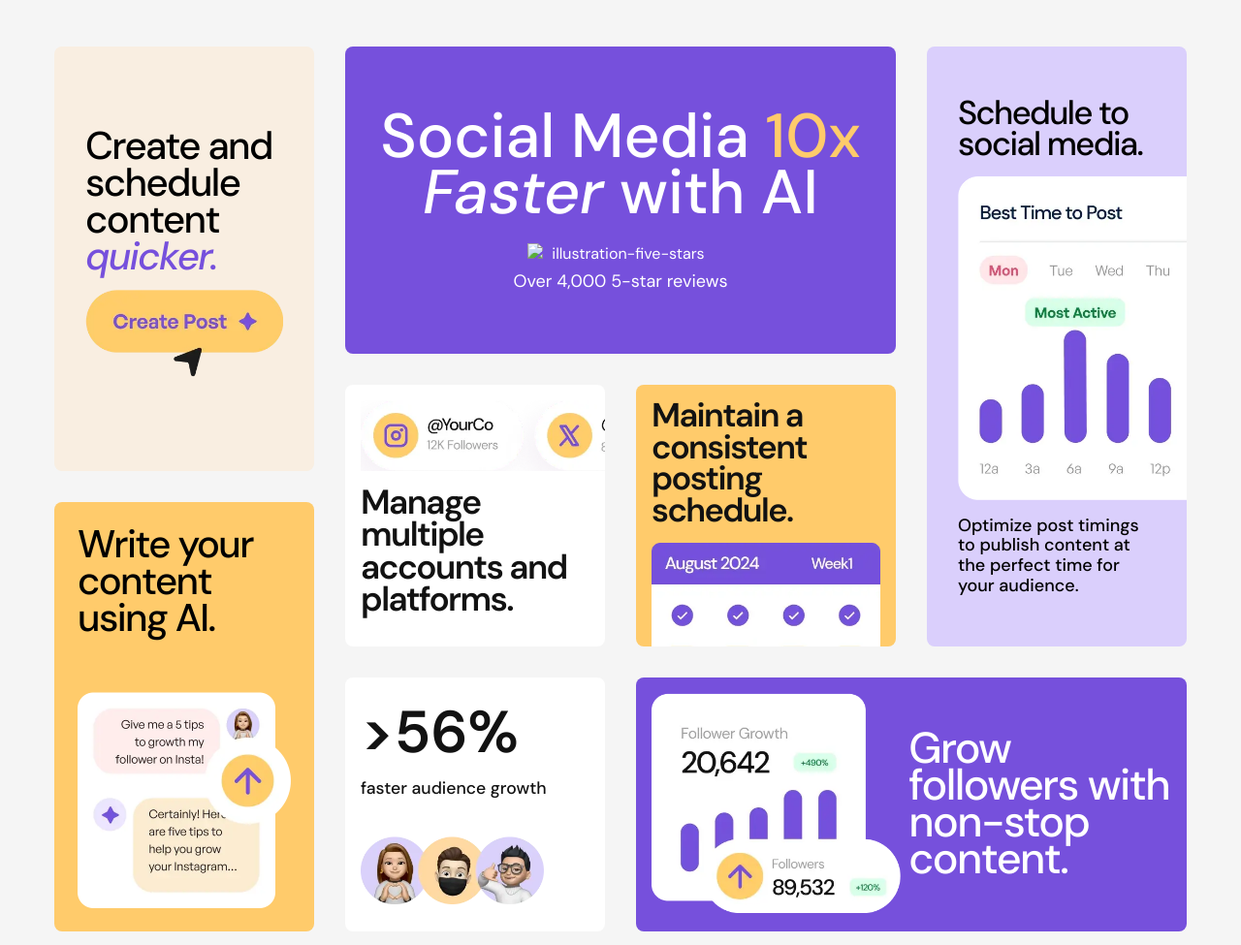
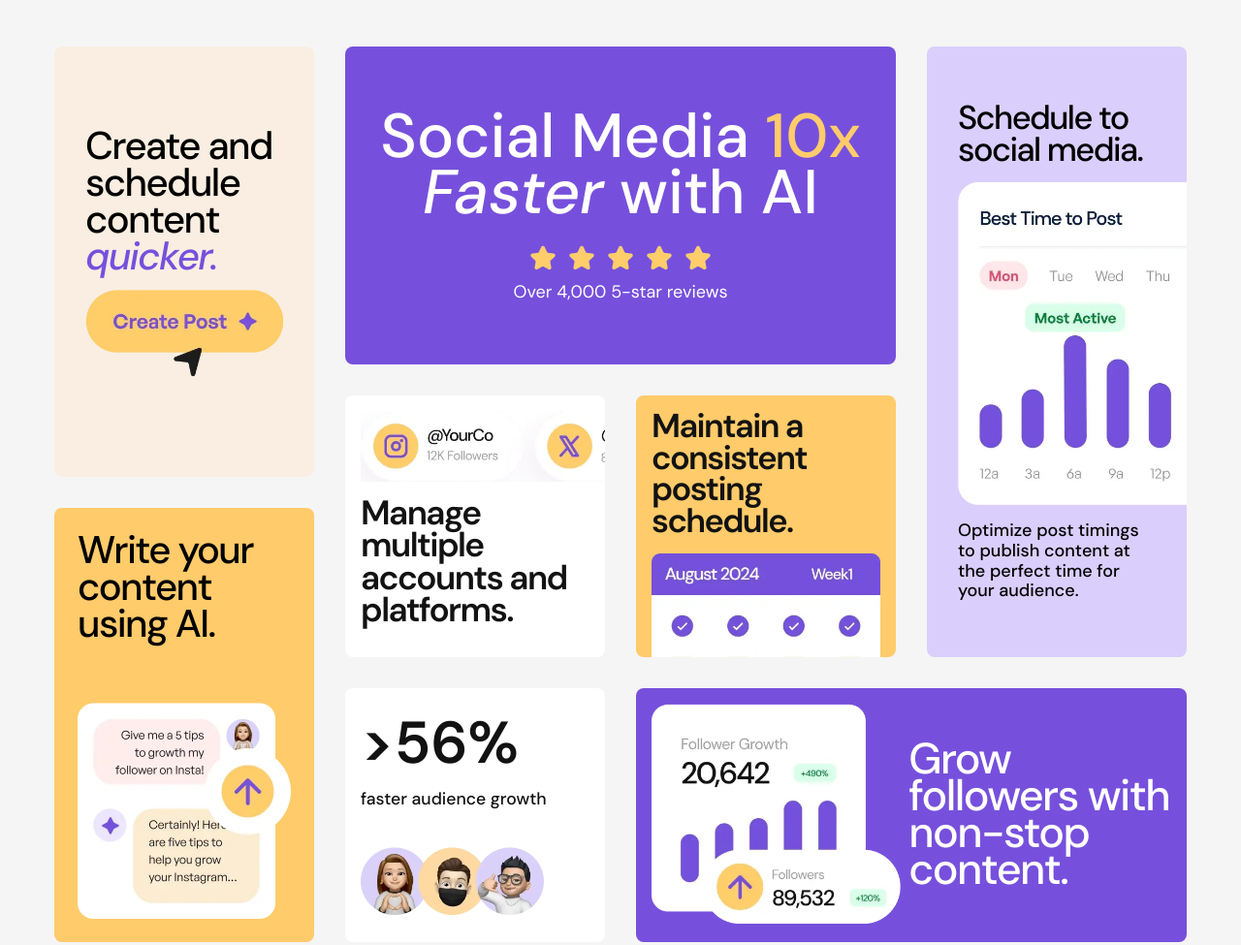
Before and after one commit to TTAR007/Bento-grid, a plain HTML site: page index.html in a window 1280 px wide. Shown: the whole page at 97% size. Drawn offline with Linux system fonts and the light colour scheme; the site is published under a folder, as on GitHub Pages, so addresses that start at the root find nothing.

Commit message:
fix image not show

```diff
--- a/index.html
+++ b/index.html
@@ -17,7 +17,7 @@
 
       <section> <!--1-->
         <h1>Social Media <span>10x</span> <i>Faster</i> with AI</h1>
-        <img src="/assets/images/illustration-five-stars.webp" alt="illustration-five-stars">
+        <img src="assets/images/illustration-five-stars.webp" alt="illustration-five-stars">
         <p>Over 4,000 5-star reviews</p>
       </section>
 
```
